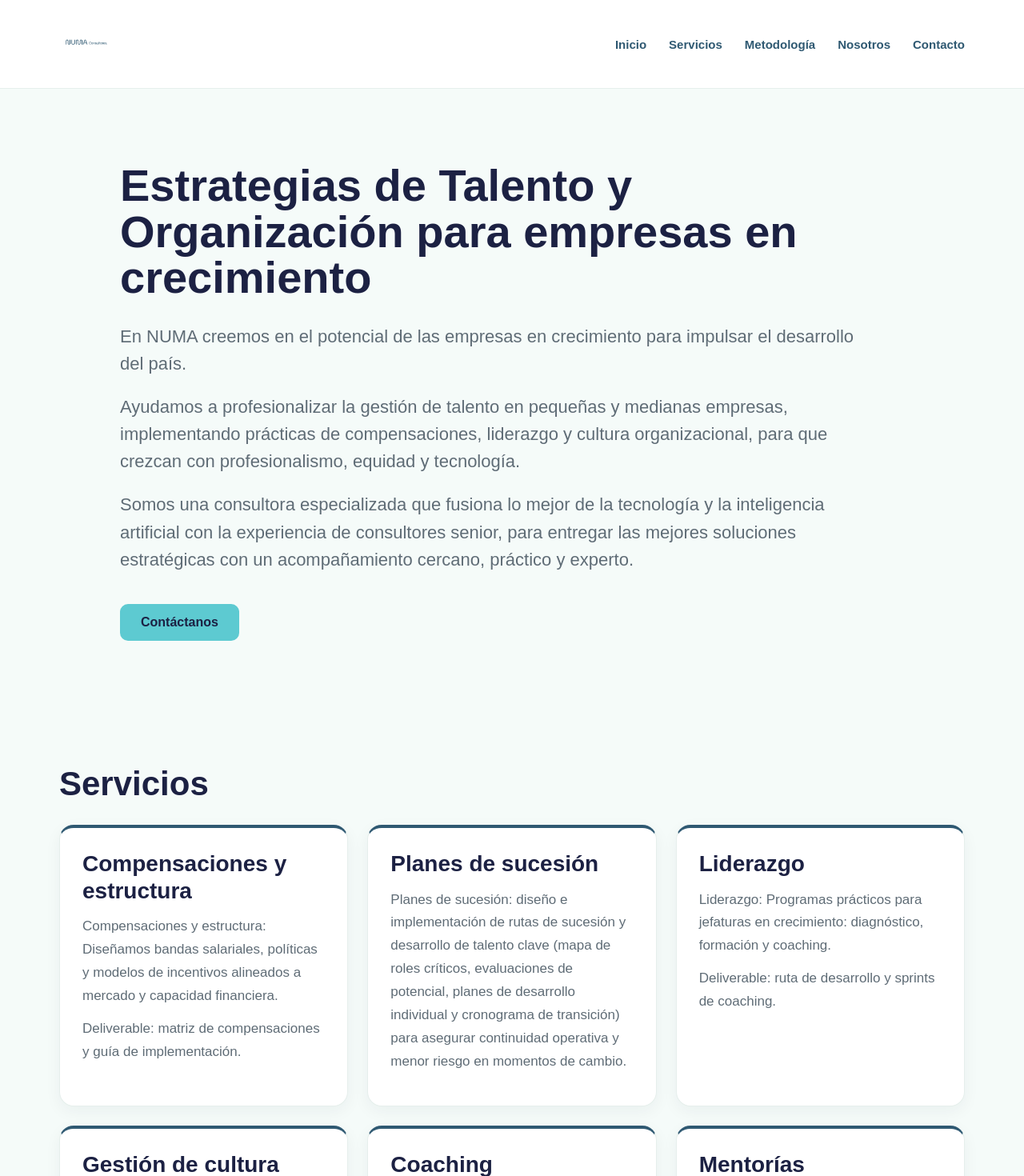
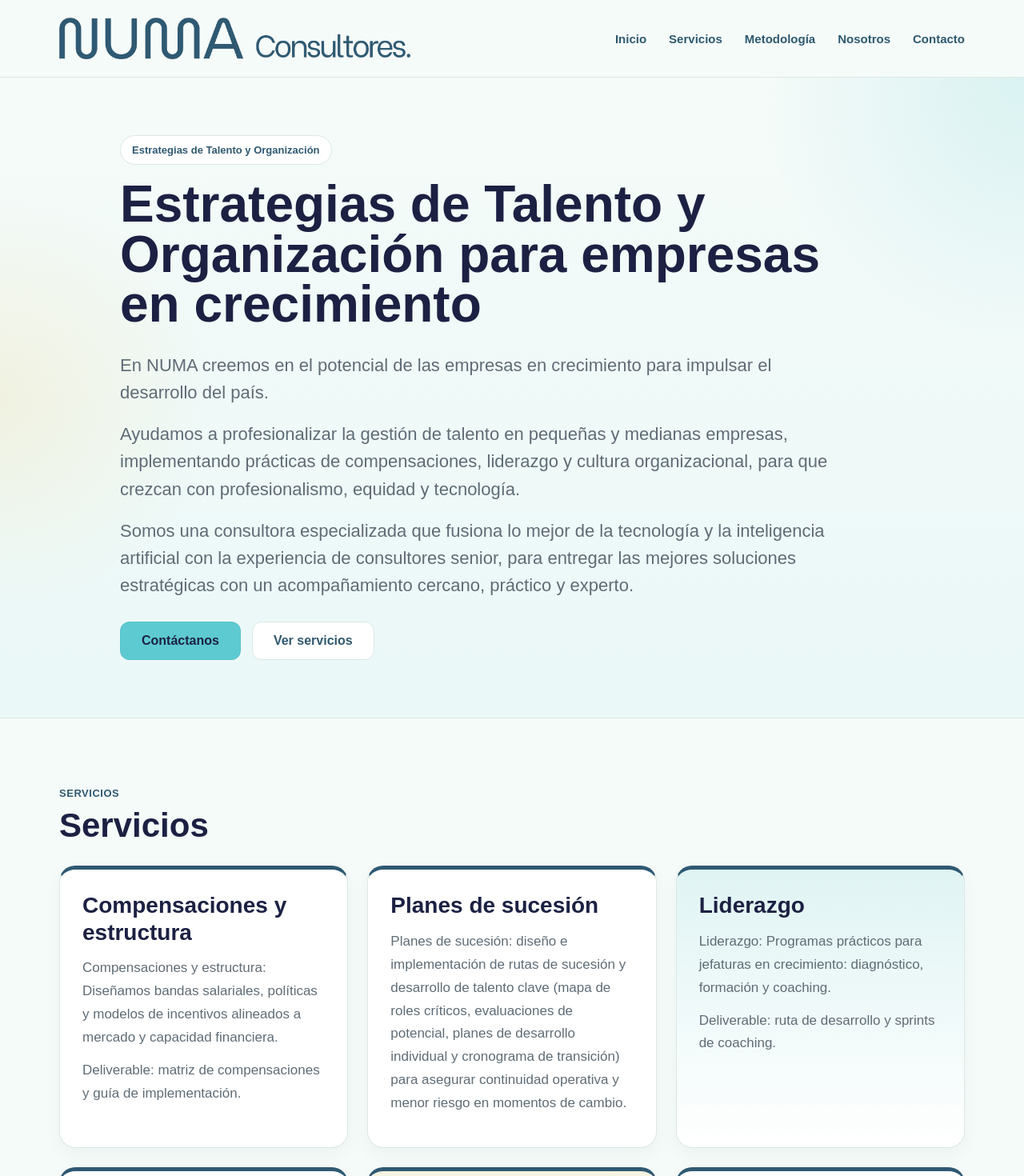
Before and after one commit to Sergio-HMC/Nuna-Consultores, a Next.js app in the folder app/: page /es in a window 1280 px wide. Shown: the top 1470 px of the page at 80% size. Built offline with nearby package versions, Linux system fonts and the light colour scheme.

Commit message:
Add files via upload

```diff
--- a/app/app/es/page.tsx
+++ b/app/app/es/page.tsx
@@ -4,62 +4,80 @@ import Footer from '../../components/Footer'
 export default function Home() {
   return (
     <>
-<Header/>
+      <Header basePath="/es" />
 
       <section id="inicio" className="hero">
         <div className="hero-inner">
+          <div className="eyebrow">Estrategias de Talento y Organización</div>
           <h1>Estrategias de Talento y Organización para empresas en crecimiento</h1>
 
+          <div className="hero-copy">
             <p>En NUMA creemos en el potencial de las empresas en crecimiento para impulsar el desarrollo del país.</p>
 
             <p>Ayudamos a profesionalizar la gestión de talento en pequeñas y medianas empresas, implementando prácticas de compensaciones, liderazgo y cultura organizacional, para que crezcan con profesionalismo, equidad y tecnología.</p>
 
             <p>Somos una consultora especializada que fusiona lo mejor de la tecnología y la inteligencia artificial con la experiencia de consultores senior, para entregar las mejores soluciones estratégicas con un acompañamiento cercano, práctico y experto.</p>
+          </div>
 
+          <div className="hero-actions">
             <a className="cta" href="#contacto">Contáctanos</a>
+            <a className="cta secondary" href="#servicios">Ver servicios</a>
+          </div>
         </div>
       </section>
 
       <section id="servicios" className="section">
+        <div className="section-head">
+          <span className="section-kicker">Servicios</span>
           <h2>Servicios</h2>
+        </div>
+
         <div className="services">
           <div className="card">
             <h3>Compensaciones y estructura</h3>
             <p>Compensaciones y estructura: Diseñamos bandas salariales, políticas y modelos de incentivos alineados a mercado y capacidad financiera.</p>
             <p>Deliverable: matriz de compensaciones y guía de implementación.</p>
           </div>
+
           <div className="card">
             <h3>Planes de sucesión</h3>
             <p>Planes de sucesión: diseño e implementación de rutas de sucesión y desarrollo de talento clave (mapa de roles críticos, evaluaciones de potencial, planes de desarrollo individual y cronograma de transición) para asegurar continuidad operativa y menor riesgo en momentos de cambio.</p>
           </div>
-    <div className="card">
+
+          <div className="card accent-card">
             <h3>Liderazgo</h3>
             <p>Liderazgo: Programas prácticos para jefaturas en crecimiento: diagnóstico, formación y coaching.</p>
             <p>Deliverable: ruta de desarrollo y sprints de coaching.</p>
           </div>
+
           <div className="card">
             <h3>Gestión de cultura</h3>
             <p>Gestión de cultura: Definición de valores, medición y planes para alinear comportamiento y estrategia.</p>
             <p>Deliverable: mapa cultural y plan de activación.</p>
           </div>
-    <div className="card">
+
+          <div className="card highlight-card">
             <h3>Coaching</h3>
             <p>Coaching: programas personalizados para líderes y mandos medios (sesiones individuales, objetivos claros y seguimiento con KPIs) que aceleran habilidades para la toma de decisiones y la ejecución de objetivos estratégicos.</p>
           </div>
+
           <div className="card">
             <h3>Mentorías</h3>
             <p>Mentorías: Acompañamiento one-to-one para líderes y gerentes con objetivos medibles.</p>
             <p>Deliverable: plan de 3–6 meses con KPIs.</p>
           </div>
+
           <div className="card">
             <h3>Charlas</h3>
             <p>Talleres para equipos y líderes sobre temas clave (retención, motivación, cambio).</p>
             <p>Deliverable: charla + material descargable.</p>
           </div>
+
           <div className="card">
             <h3>Gestión del cambio</h3>
             <p>Gestión del cambio: acompañamiento estratégico y operativo para implementar iniciativas (diagnóstico de impacto, plan de comunicación, pilotos y medición de adopción) que aseguren transición rápida y mínima resistencia.</p>
           </div>
+
           <div className="card">
             <h3>Gestión del desempeño</h3>
             <p>Diseño e implementación de procesos de evaluación simples y efectivos. Incluye definición de criterios, workshops para líderes sobre cómo dar feedback, pautas de conversación para evaluaciones y apoyo para aumentar la participación en el proceso.</p>
@@ -68,8 +86,12 @@ return (
         </div>
       </section>
 
-<section id="metodologia" className="section">
+      <section id="metodologia" className="section methodology">
+        <div className="section-head">
+          <span className="section-kicker">Cómo trabajamos</span>
           <h2>Metodología</h2>
+        </div>
+
         <div className="content-block">
           <p>En NUMA trabajamos con una metodología diseñada para empresas en crecimiento: rigurosa en el diagnóstico, simple en la implementación y enfocada en resultados concretos.</p>
           <p>Combinamos buenas prácticas de gestión de personas con tecnología e inteligencia artificial para diseñar soluciones que realmente se puedan implementar en la realidad de las PYMEs.</p>
@@ -82,26 +104,37 @@ return (
       </section>
 
       <section id="nosotros" className="section">
+        <div className="section-head">
+          <span className="section-kicker">Quiénes somos</span>
           <h2>Nosotros</h2>
+        </div>
+
         <div className="content-block">
           <p>Si tu empresa está creciendo, expandiéndose o quiere profesionalizar su gestión de personas, en NUMA ayudamos a traducir buenas prácticas en soluciones concretas, adaptadas al tamaño, recursos y ritmo de crecimiento.</p>
           <p>Diseñamos herramientas simples de implementar, informes accionables y formación práctica para que los cambios se traduzcan en resultados desde el primer día.</p>
+
           <h3>Francisca Puentes</h3>
           <p>MSc en Recursos Humanos (Inglaterra), Psicóloga Organizacional y Postítulo en Management Estratégico con más 14 años liderando áreas de recursos humanos con foco tanto en compensaciones, estructura, relaciones laborales, negociaciones sindicales, como en procesos de transformación digital, gestión de talento y desarrollo organizacional a nivel regional (Argentina, Brasil, Chile, Colombia, Perú, México), en sectores industriales, consumo masivo, retail y servicios financieros.</p>
+
           <h3>Tamara Hernandez</h3>
           <p>PhD (c) in Management | Ingeniero Comercial y Fundadora de Más Líder.</p>
         </div>
       </section>
 
       <section id="contacto" className="section contact">
+        <div className="section-head">
+          <span className="section-kicker">Contacto</span>
           <h2>Contacto</h2>
-  <p>Contáctanos: ponemos formulario donde preguntamos nombre, empresa, cargo y espacio para escribir.</p>
+        </div>
+
+        <p className="contact-copy">Contáctanos: ponemos formulario donde preguntamos nombre, empresa, cargo y espacio para escribir.</p>
+
         <form className="form">
           <input placeholder="Nombre"/>
           <input placeholder="Empresa"/>
           <input placeholder="Cargo"/>
           <textarea placeholder="Mensaje"></textarea>
-    <button>Enviar</button>
+          <button type="submit">Enviar</button>
         </form>
       </section>
 
--- a/app/components/Footer.tsx
+++ b/app/components/Footer.tsx
@@ -1,7 +1,9 @@
 export default function Footer(){
   return(
     <footer className="footer">
-      <p>Numa Consultores</p>
+      <div className="footer-inner">
+        <p>Numa Consultores</p>
+      </div>
     </footer>
   )
 }
--- a/app/components/Header.tsx
+++ b/app/components/Header.tsx
@@ -1,17 +1,17 @@
-export default function Header(){
-  return(
+export default function Header({ basePath = "/es" }: { basePath?: string }) {
+  return (
     <header className="header">
       <div className="header-inner">
-        <a href="/es" className="brand" aria-label="Numa Consultores inicio">
+        <a href={basePath} className="brand" aria-label="Numa Consultores inicio">
           <img src="/logo-numa.png" alt="Numa Consultores" className="brand-logo" />
         </a>
 
-        <nav className="nav">
-          <a href="#inicio">Inicio</a>
-          <a href="#servicios">Servicios</a>
-          <a href="#metodologia">Metodología</a>
-          <a href="#nosotros">Nosotros</a>
-          <a href="#contacto">Contacto</a>
+        <nav className="nav" aria-label="Principal">
+          <a href={`${basePath}#inicio`}>Inicio</a>
+          <a href={`${basePath}#servicios`}>Servicios</a>
+          <a href={`${basePath}#metodologia`}>Metodología</a>
+          <a href={`${basePath}#nosotros`}>Nosotros</a>
+          <a href={`${basePath}#contacto`}>Contacto</a>
         </nav>
       </div>
     </header>
--- a/app/styles/globals.css
+++ b/app/styles/globals.css
@@ -5,9 +5,11 @@
   --highlight:#f3cd74;
   --bg:#f5fbf9;
   --surface:#ffffff;
+  --soft:#eaf8f8;
+  --soft-2:#fff7df;
   --text:#1c2143;
   --muted:#5f6c76;
-  --line:#e6efec;
+  --line:#dbe8e4;
 }
 
 *{box-sizing:border-box}
@@ -25,14 +27,14 @@ a{text-decoration:none;color:inherit}
   position:sticky;
   top:0;
   z-index:30;
-  background:rgba(255,255,255,.94);
+  background:rgba(245,251,249,.92);
   backdrop-filter: blur(10px);
   border-bottom:1px solid var(--line);
 }
 .header-inner{
   max-width:1180px;
   margin:0 auto;
-  min-height:110px;
+  min-height:96px;
   display:flex;
   align-items:center;
   justify-content:space-between;
@@ -45,7 +47,7 @@ a{text-decoration:none;color:inherit}
   flex:0 0 auto;
 }
 .brand-logo{
-  height:72px;
+  height:52px;
   width:auto;
   object-fit:contain;
 }
@@ -59,41 +61,88 @@ a{text-decoration:none;color:inherit}
 .nav a{
   color:var(--brand);
   font-size:15px;
-  font-weight:600;
+  font-weight:700;
+  padding:8px 0;
+  position:relative;
 }
 .nav a:hover{
-  color:var(--highlight);
+  color:var(--primary);
+}
+.nav a::after{
+  content:"";
+  position:absolute;
+  left:0;
+  bottom:0;
+  width:0;
+  height:3px;
+  border-radius:999px;
+  background:var(--highlight);
+  transition:width .2s ease;
+}
+.nav a:hover::after{
+  width:100%;
 }
 
 .hero{
-  padding:92px 24px 72px;
+  padding:72px 24px 72px;
+  background:
+    radial-gradient(circle at top right, rgba(93,202,209,.18), transparent 22%),
+    radial-gradient(circle at left center, rgba(243,205,116,.18), transparent 20%),
+    linear-gradient(180deg, rgba(245,251,249,1) 0%, rgba(234,248,248,0.95) 100%);
+  border-bottom:1px solid var(--line);
 }
 .hero-inner{
   max-width:980px;
   margin:0 auto;
 }
+.eyebrow{
+  display:inline-flex;
+  align-items:center;
+  gap:8px;
+  background:var(--surface);
+  color:var(--brand);
+  border:1px solid var(--line);
+  border-radius:999px;
+  padding:10px 14px;
+  font-weight:700;
+  font-size:13px;
+  margin-bottom:18px;
+}
 .hero h1{
-  font-size:56px;
-  line-height:1.03;
+  font-size:64px;
+  line-height:0.98;
   margin:0 0 28px;
+  max-width:920px;
+  color:var(--primary);
+}
+.hero-copy{
   max-width:900px;
-  color:var(--primary);
 }
 .hero p{
   font-size:22px;
   line-height:1.55;
-  margin:0 0 20px;
+  margin:0 0 18px;
   color:var(--muted);
-  max-width:920px;
+}
+.hero-actions{
+  display:flex;
+  gap:14px;
+  flex-wrap:wrap;
+  margin-top:28px;
 }
 .cta{
   display:inline-block;
-  margin-top:18px;
   padding:14px 26px;
   background:var(--accent);
   color:var(--primary);
-  border-radius:10px;
+  border-radius:12px;
   font-weight:700;
+  border:1px solid rgba(47,89,114,.08);
+}
+.cta.secondary{
+  background:var(--surface);
+  color:var(--brand);
+  border:1px solid var(--line);
 }
 
 .section{
@@ -101,14 +150,30 @@ a{text-decoration:none;color:inherit}
   margin:0 auto;
   padding:84px 24px;
 }
+.section-head{
+  margin-bottom:28px;
+}
+.section-kicker{
+  display:inline-block;
+  color:var(--brand);
+  font-size:13px;
+  font-weight:700;
+  letter-spacing:.04em;
+  text-transform:uppercase;
+  margin-bottom:10px;
+}
 .section h2{
-  margin:0 0 28px;
+  margin:0;
   font-size:42px;
-  line-height:1.1;
+  line-height:1.08;
   color:var(--primary);
 }
 .content-block{
   max-width:900px;
+  background:var(--surface);
+  border:1px solid var(--line);
+  border-radius:20px;
+  padding:28px;
 }
 .content-block p{
   color:var(--muted);
@@ -130,10 +195,16 @@ a{text-decoration:none;color:inherit}
 .card{
   background:var(--surface);
   padding:28px;
-  border-radius:18px;
+  border-radius:20px;
   border:1px solid var(--line);
-  border-top:4px solid var(--brand);
-  box-shadow:0 6px 20px rgba(14,31,53,.05);
+  border-top:5px solid var(--brand);
+  box-shadow:0 8px 24px rgba(14,31,53,.04);
+}
+.accent-card{
+  background:linear-gradient(180deg, rgba(93,202,209,.14), #ffffff);
+}
+.highlight-card{
+  background:linear-gradient(180deg, rgba(243,205,116,.18), #ffffff);
 }
 .card h3{
   margin:0 0 14px;
@@ -148,18 +219,29 @@ a{text-decoration:none;color:inherit}
   font-size:17px;
 }
 
+.methodology .content-block{
+  background:linear-gradient(180deg, #ffffff 0%, #f8fcfb 100%);
+}
+
 .contact{
   padding-bottom:110px;
+}
+.contact-copy{
+  color:var(--muted);
+  max-width:760px;
+  font-size:18px;
+  line-height:1.8;
+  margin:0 0 20px;
 }
 .form{
   display:grid;
   gap:12px;
-  max-width:520px;
+  max-width:560px;
 }
 .form input,.form textarea{
   width:100%;
   padding:14px 16px;
-  border-radius:10px;
+  border-radius:12px;
   border:1px solid var(--line);
   background:#fff;
   font:inherit;
@@ -174,23 +256,26 @@ a{text-decoration:none;color:inherit}
   background:var(--brand);
   color:#fff;
   border:none;
-  border-radius:10px;
+  border-radius:12px;
   font-weight:700;
 }
 
 .footer{
   border-top:1px solid var(--line);
-  padding:32px 24px;
-  text-align:center;
-  color:var(--muted);
-  background:#fff;
+  background:var(--primary);
+  color:#f5fbf9;
+}
+.footer-inner{
+  max-width:1180px;
+  margin:0 auto;
+  padding:28px 24px;
 }
 
 @media (max-width: 980px){
   .services{grid-template-columns:1fr 1fr}
-  .hero h1{font-size:44px}
+  .hero h1{font-size:48px}
   .hero p{font-size:19px}
-  .brand-logo{height:60px}
+  .brand-logo{height:46px}
   .nav{gap:18px}
 }
 @media (max-width: 700px){
@@ -203,12 +288,13 @@ a{text-decoration:none;color:inherit}
   .nav{
     width:100%;
     justify-content:flex-start;
-    gap:14px 18px;
+    gap:12px 18px;
   }
   .services{grid-template-columns:1fr}
   .section h2{font-size:34px}
   .card h3{font-size:24px}
-  .hero{padding-top:56px}
-  .hero h1{font-size:36px}
+  .hero{padding-top:44px}
+  .hero h1{font-size:38px}
   .hero p{font-size:18px}
+  .content-block{padding:22px}
 }
```
Also changed, not shown: app/app/en/page.tsx (+31 -6 lines), app/public/logo-numa.png. Lines whose indentation alone changed are shown as unchanged.
